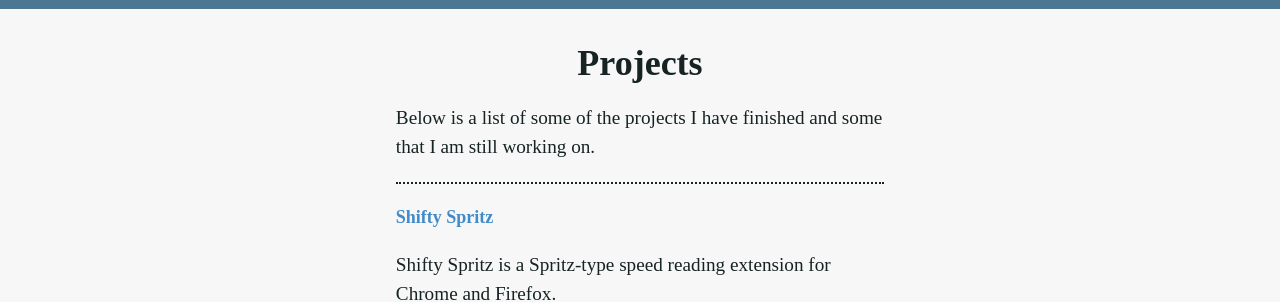
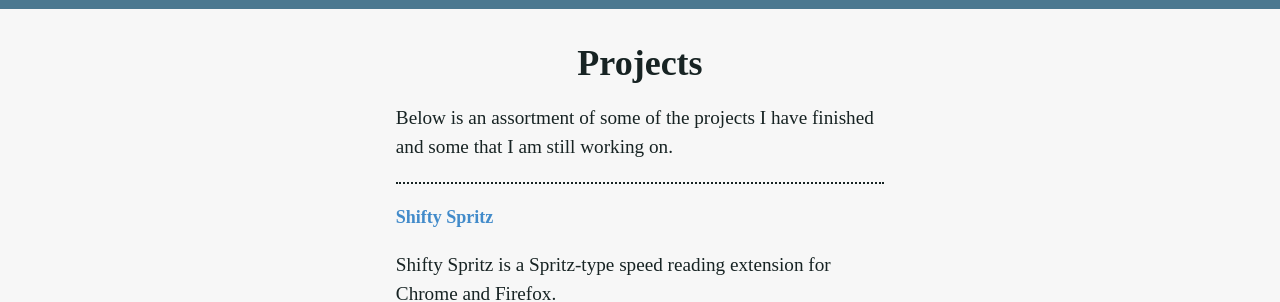
Before and after one commit to andrewmilson/andrewmilson.github.io, a Jekyll site: the page built from projects.html, in a window 1280 px wide. Shown: the part 388-690 px from the top of the page. Built offline with Jekyll 4.4.1, drawn with Linux system fonts in a browser that asks for light colours; some web fonts are replaced; Markdown is read by kramdown in place of the engine named in the settings.

Commit message:
Updated projects page

```diff
--- a/projects.html
+++ b/projects.html
@@ -5,7 +5,7 @@
 
 <h1>Projects</h1>
 <p>
-  Below is a list of some of the projects I have finished and some that I am still working on.
+  Below is an assortment of some of the projects I have finished and some that I am still working on.
 </p>
 <hr>
 <a href="http://andrewmilson.com/shifty-spritz/" target="_blank"><h4>Shifty Spritz</h4></a>
```
